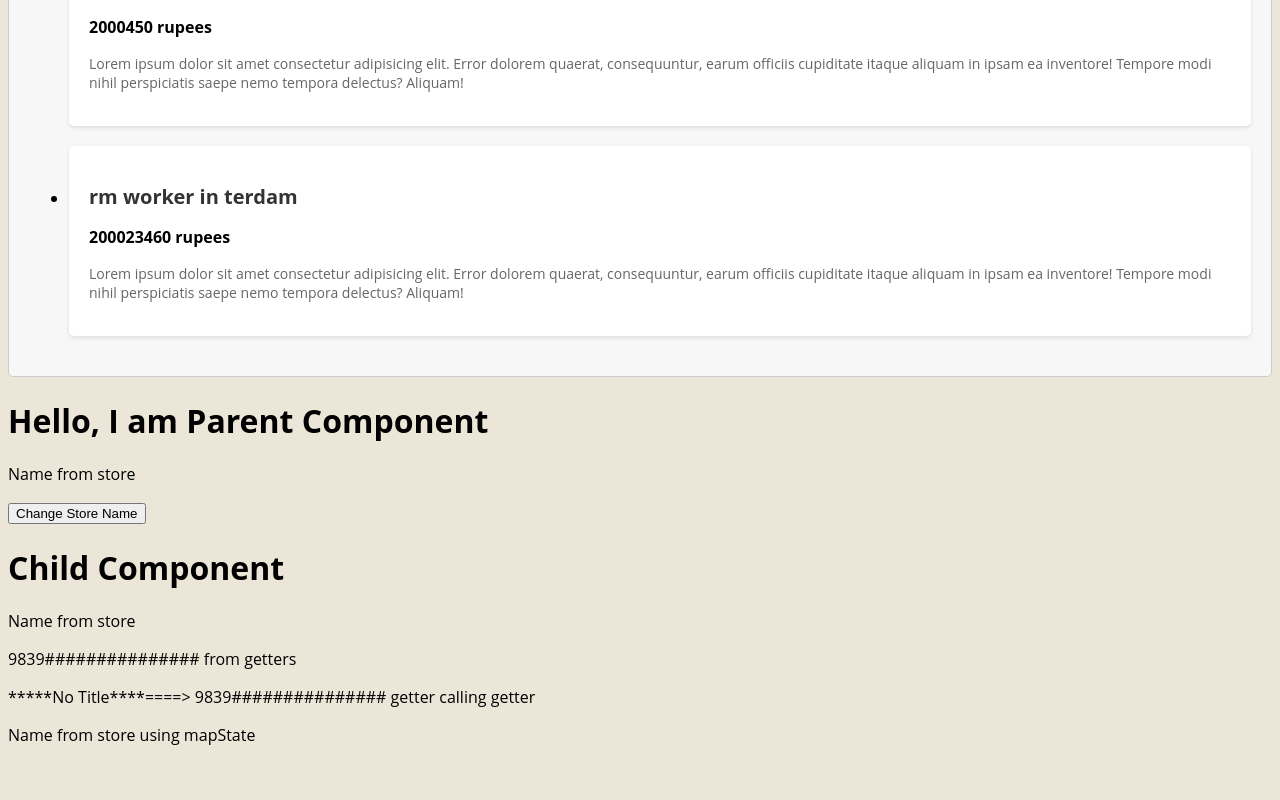
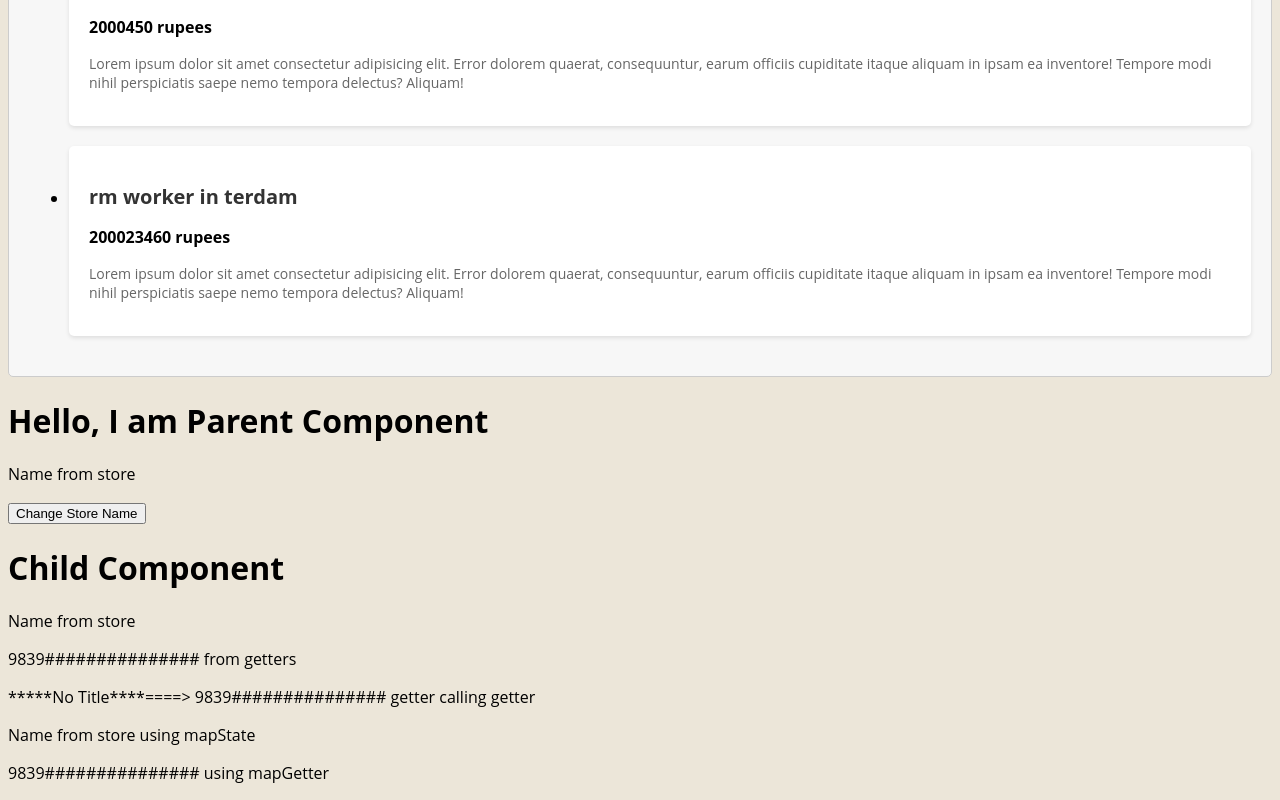
Before and after one commit to sandeep-narayana/TypeScript_With_VuE3, a Vue app in the folder typescript_vue_demo/vue_typescript_project/: page / in a window 1280 px wide. Shown: the part 1123-1923 px from the top of the page. Before the commit the page ends 1877 px from the top, so only its background shows below. Built offline with nearby package versions, Linux system fonts and the light colour scheme.

Commit message:
how to use mapGetter

```diff
--- a/typescript_vue_demo/vue_typescript_project/src/components/vuex/Child.vue
+++ b/typescript_vue_demo/vue_typescript_project/src/components/vuex/Child.vue
@@ -10,16 +10,21 @@
 
 <!-- showing state uisng mapState -->
     {{xyz}} using mapState
+    <p>{{key}} using mapGetter</p>
   </div>
 </template>
 
 <script>
-import {mapState} from "vuex"
+import {mapState,mapGetters} from "vuex"
 export default {
   name: "ChildComponent",
   computed:{
     ...mapState({
       xyz:(state)=>state.storeName
+    }),
+
+    ...mapGetters({
+      key:'hashAdd'
     }),
 
     useGetter(){
```
